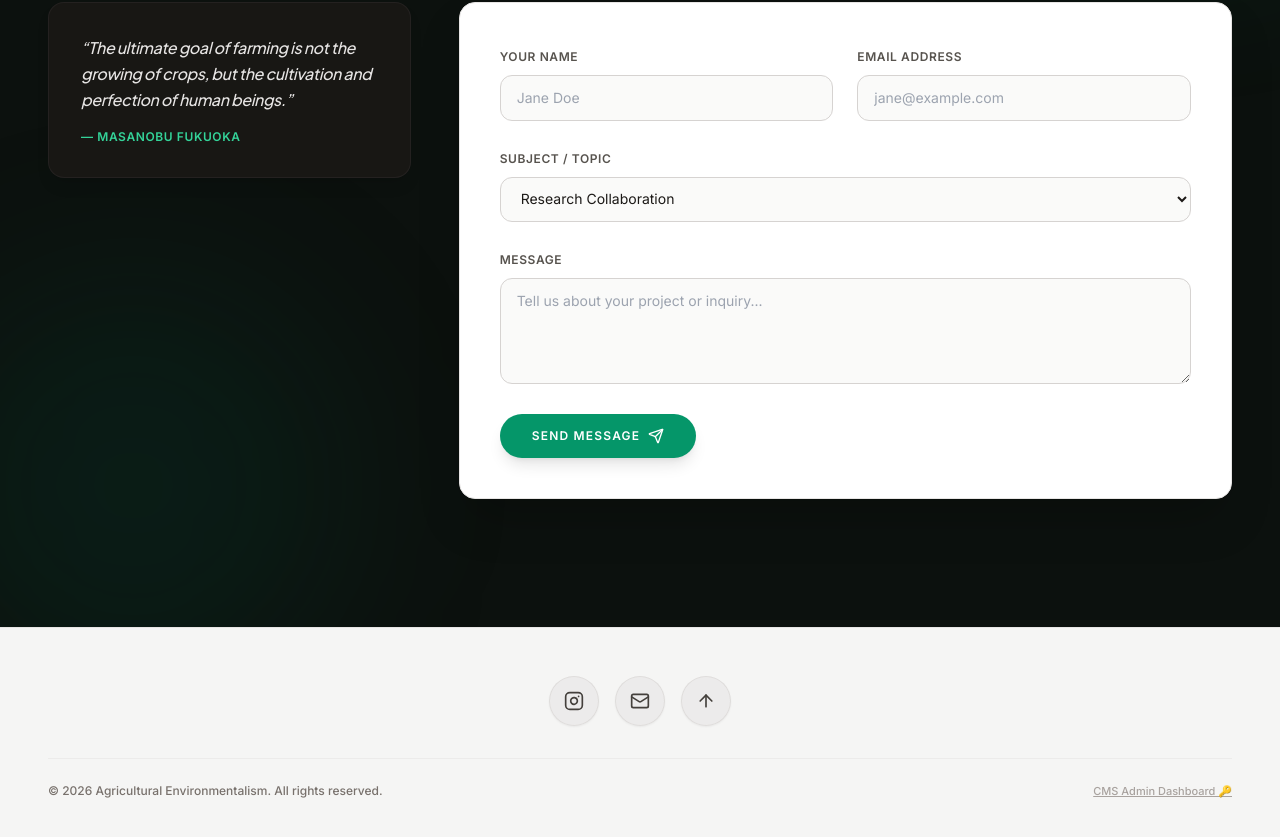
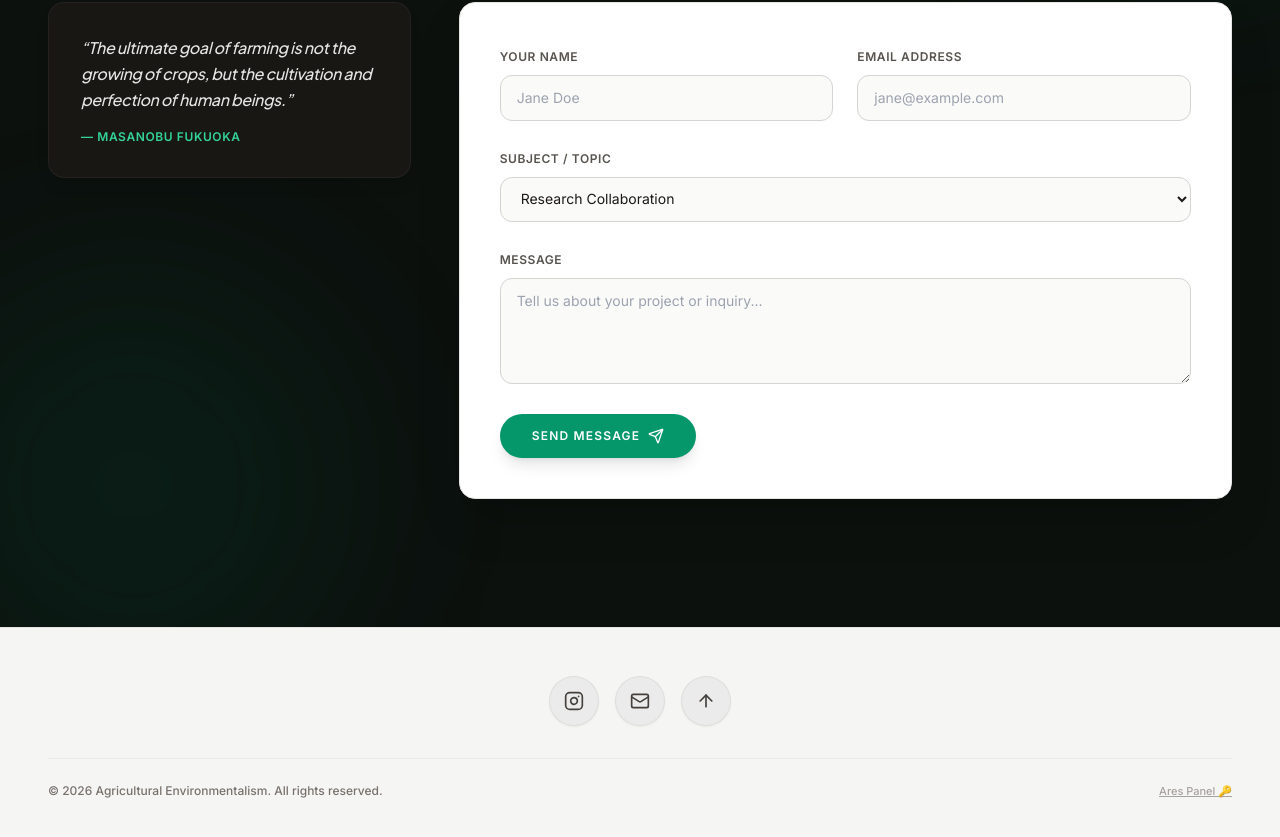
Before and after one commit to Ash-000/Jess_portofolio, a Next.js app: page / in a window 1280 px wide. Shown: the part 3792-4629 px from the top of the page. Built offline with nearby package versions, Linux system fonts and the light colour scheme; no server answers; the database is empty.

Commit message:
style: rename admin link and header title to Ares Panel

```diff
--- a/app/admin/page.tsx
+++ b/app/admin/page.tsx
@@ -208,7 +208,7 @@ export default function AdminPage() {
             </a>
             <div>
               <h1 className="font-title text-xl font-bold text-white flex items-center gap-2">
-                <span>CMS Dashboard Database</span>
+                <span>Ares Panel</span>
                 <span className="px-2 py-0.5 rounded-md bg-emerald-500/20 text-emerald-400 text-xs font-semibold uppercase">
                   Live DB
                 </span>
--- a/components/Footer.tsx
+++ b/components/Footer.tsx
@@ -52,7 +52,7 @@ export default function Footer() {
             href="/admin"
             className="text-[11px] text-stone-400 hover:text-emerald-500 underline transition-colors"
           >
-            CMS Admin Dashboard 🔑
+            Ares Panel 🔑
           </a>
         </div>
       </div>
```
